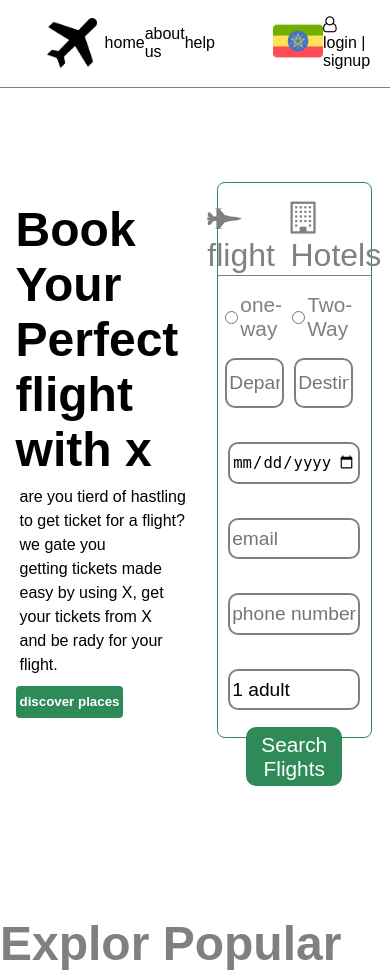
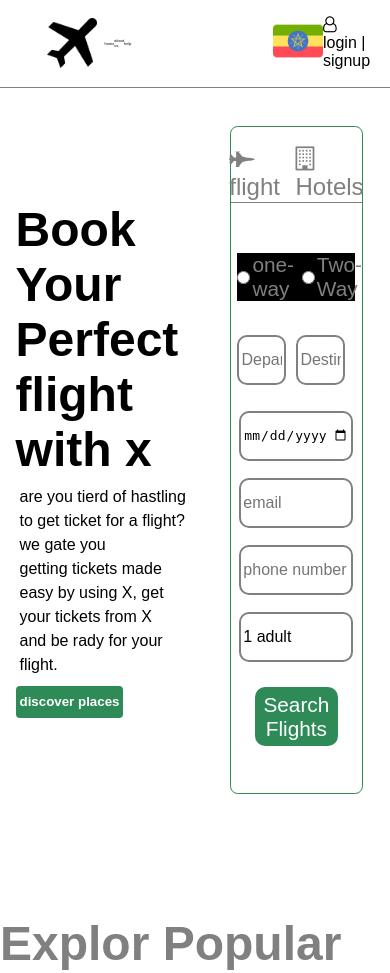
Before and after one commit to AbdulkerimA/online-booking-system, a PHP site: page / in a window 390 px wide; the page is wider, and only the part inside the window is pictured. Shown: the top 973 px of that part. Run offline with PHP 8.4, Linux system fonts and the light colour scheme.

Commit message:
responsivness added

```diff
--- a/asset/style/index.css
+++ b/asset/style/index.css
@@ -42,6 +42,11 @@ nav #part2 #flag img {
   width: 50px;
 }
 
+@media screen and (max-width: 1300px) {
+  nav #part1 a {
+    font-size: 1vw;
+  }
+}
 main {
   font-family: Arial, Helvetica, sans-serif;
 }
@@ -289,4 +294,28 @@ main footer #bottom {
   left: 35%;
   color: white;
   font-size: 1.2em;
+}
+@media screen and (max-width: 1366px) {
+  main #home #sec2 #book {
+    width: 70%;
+    height: 85%;
+  }
+  main #home #sec2 #book #nav {
+    font-size: 1.5em;
+  }
+  main #home #sec2 #book form #radio {
+    background-color: black;
+    margin: 4vh 0px;
+  }
+  main #home #sec2 #book form #dest input {
+    font-size: 1em;
+  }
+  main #home #sec2 #book form #perinfo input {
+    height: 5vh;
+    margin: 1vh;
+    font-size: 1em;
+  }
+  main #home #sec2 #book form button {
+    margin-top: 2vh;
+  }
 }/*# sourceMappingURL=index.css.map */
--- a/asset/style/index.scss
+++ b/asset/style/index.scss
@@ -46,7 +46,15 @@ nav{
         }
     }
 }
-
+@media  screen and (max-width:1300px){
+    nav{
+        #part1{
+            a{
+                font-size: 1vw;
+            }
+        }
+    }
+}
 main{
     font-family: Arial, Helvetica, sans-serif;
     #home {
@@ -298,4 +306,39 @@ main{
             font-size: 1.2em;
         }
     }
+    @media  screen and (max-width:1366px){
+        #home{
+            #sec2{
+                #book{
+                    width: 70%;
+                    height: 85%;
+                    #nav{
+                        font-size: 1.5em;
+                    }
+                    form{
+
+                        #radio{
+                            background-color: black;
+                            margin: 4vh 0px;
+                        }
+                        #dest{
+                            input{
+                                font-size: 1em;
+                            }
+                        }
+                        #perinfo{
+                            input{
+                            height: 5vh;
+                            margin: 1vh;
+                            font-size: 1em;
+                            }
+                        }
+                        button{
+                            margin-top: 2vh;
+                        }
+                    }
+                }
+            }
+        }
+    }
 }
```
Also changed, not shown: 1 other file.
